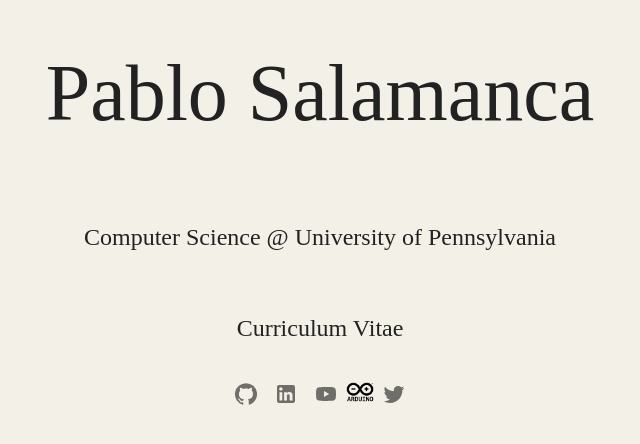
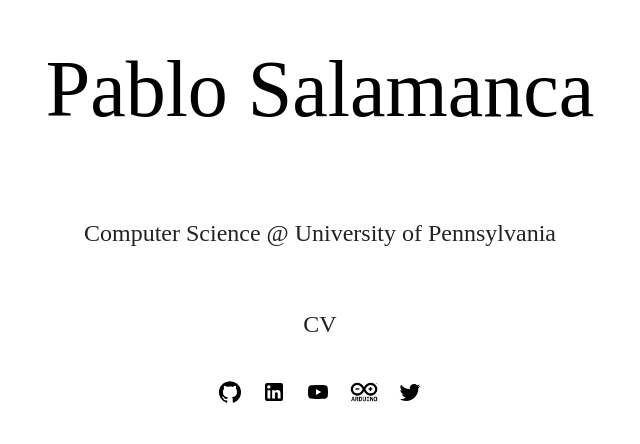
Before and after one commit to Pablerdo/pablosalamanca, a React (Create React App) app: page / in a window 1280 px wide. Shown: the part 196-640 px from the top of the page, without its empty margins (320-960 px from the left). Built offline with nearby package versions, Linux system fonts and the light colour scheme.

Commit message:
working prototype

```diff
--- a/src/App.css
+++ b/src/App.css
@@ -14,7 +14,7 @@
 }
 
 .App-header {
-  background-color: rgb(243, 240, 232);
+  background-color: #fff;
   min-height: 100vh;
   display: flex;
   flex-direction: column;
@@ -26,7 +26,7 @@
   font-weight: 500;
   font-family: "Cormorant", serif;
   text-rendering: optimizeLegibility;
-  color: #222;
+  color: #000;
   font-size: 5em;
 }
 
@@ -49,6 +49,12 @@
   align-items: center;
 }
 
+.App-icon-link {
+  text-decoration: none;
+  color: inherit;
+  padding: 10px;
+}
+
 @keyframes App-logo-spin {
   from {
     transform: rotate(0deg);
--- a/src/App.js
+++ b/src/App.js
@@ -3,7 +3,6 @@ import GitHubIcon from '@mui/icons-material/GitHub';
 import LinkedInIcon from '@mui/icons-material/LinkedIn';
 import TwitterIcon from '@mui/icons-material/Twitter';
 import YouTubeIcon from '@mui/icons-material/YouTube';
-import {Button, IconButton} from "@mui/material";
 
 function App() {
   return (
@@ -11,23 +10,23 @@ function App() {
       <header className="App-header">
         <h1 className="App-title">Pablo Salamanca</h1>
         <h4 className="App-text">Computer Science @ University of Pennsylvania</h4>
-        <h4 className="App-text">Curriculum Vitae</h4>
+        <h4 className="App-text">CV</h4>
         <div className="App-icon-bar">
-          <IconButton target='_blank' href='https://github.com/Pablerdo'>
+          <a className='App-icon-link' target='_blank' href='https://github.com/Pablerdo' rel='noreferrer'>
             <GitHubIcon />
-          </IconButton>
-          <IconButton target='_blank' href='https://www.linkedin.com/in/pablo-salamanca-97a848134/'>
+          </a>
+          <a className='App-icon-link' target='_blank' href='https://www.linkedin.com/in/pablo-salamanca-97a848134/' rel='noreferrer'>
             <LinkedInIcon />
-          </IconButton>
-          <IconButton target='_blank' href='https://www.youtube.com/channel/UC8zVlsl3olsvZrFF8P1vGkw'>
+          </a>
+          <a className="App-icon-link" target='_blank' href='https://www.youtube.com/channel/UC8zVlsl3olsvZrFF8P1vGkw' rel='noreferrer'>
             <YouTubeIcon />
-          </IconButton>
-          <a target='_blank' href='https://create.arduino.cc/projecthub/Pablerdo/wireless-laser-gate-timing-system-for-track-and-field-ba8cd9?ref=search&ref_id=track%20and%20field&offset=2' >
+          </a>
+          <a className='App-icon-link' target='_blank' href='https://create.arduino.cc/projecthub/Pablerdo/wireless-laser-gate-timing-system-for-track-and-field-ba8cd9?ref=search&ref_id=track%20and%20field&offset=2' rel='noreferrer'>
             <img src={require('./assets/arduino_logo.png')} alt="logo" height='20' />
           </a>
-          <IconButton target='_blank' href='https://twitter.com/Pablerdo'>
+          <a className='App-icon-link' target='_blank' href='https://twitter.com/Pablerdo' rel='noreferrer'>
             <TwitterIcon />
-          </IconButton>
+          </a>
         </div>
       </header>
     </div>
```
